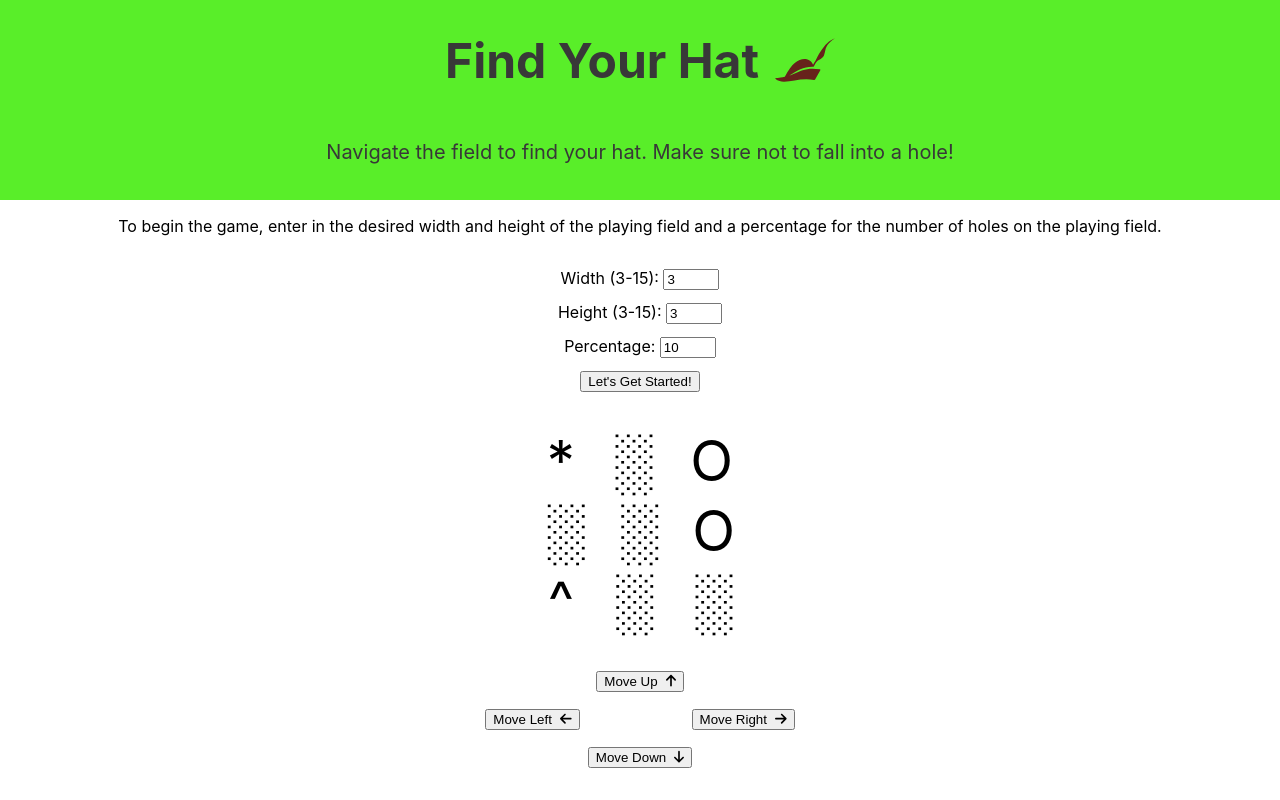
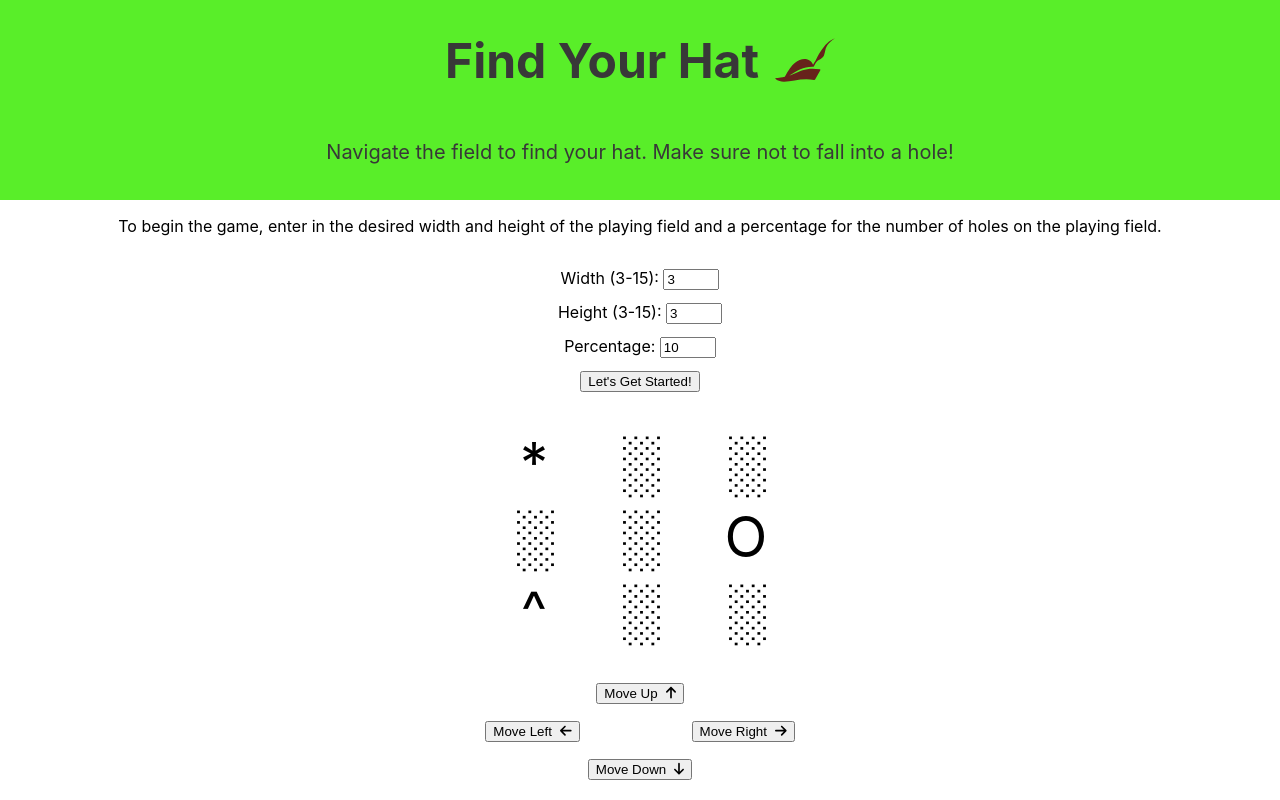
Before and after one commit to bradywinslow/findYourHat, a React (Create React App) app: page / in a window 1280 px wide. Both pictures are taken after a click on the input "Let's Get Started!". Built offline with nearby package versions, Linux system fonts and the light colour scheme.

Commit message:
style field to center and align characters

```diff
--- a/src/components/Field.jsx
+++ b/src/components/Field.jsx
@@ -12,7 +12,7 @@ export default function Field({ fieldData }) {
                             <tr className={styles.tableRows} key={rowIndex}>
                                 {row.map((cell, cellIndex) => {
                                     return (
-                                        <td key={cellIndex}>
+                                        <td className={styles.tableData} key={cellIndex}>
                                             {cell}
                                         </td>
                                     )
--- a/src/components/MovementButtons.jsx
+++ b/src/components/MovementButtons.jsx
@@ -10,20 +10,20 @@ export default function MovementButtons() {
     const [movementInput, setMovementInput] = useState();
 
     const moveUp = (e) => {
-        setMovementInput(e.input.change);
-    };
+        setMovementInput(movementInput);
+    }
 
     const moveLeft = (e) => {
 
-    };
+    }
 
     const moveRight = (e) => {
 
-    };
+    }
 
     const moveDown = (e) => {
 
-    };
+    }
 
     // Handles asking and accepting user input, and updating the current location
     /* function move() {
--- a/src/generateFieldLogic/generateField.js
+++ b/src/generateFieldLogic/generateField.js
@@ -9,11 +9,11 @@ function generateField(width, height, percentage) {
     for (let i = 0; i < height; i++) {
         result[i] = [];
         for (let j = 0; j < width; j++) {
-            const randomNumber = (Math.floor(Math.random() * 11));
-
-            if (randomNumber <= percentage / 10) {
+            const randomNumber = (Math.floor(Math.random() * 100));
+            console.log(randomNumber);
+            if (randomNumber < percentage) {
                 result[i][j] = hole;
-            } else if (randomNumber > percentage / 10) {
+            } else {
                 result[i][j] = fieldCharacter;
             }
         }
@@ -24,4 +24,14 @@ function generateField(width, height, percentage) {
     return result;
 }
 
+// Run the main game loop until the game is won or lost
+/* function runGameLoop() {
+    let gameOver = false;
+    while (!gameOver) {
+        print();
+        move();
+        gameOver = result();
+    }
+} */
+
 export { generateField };
--- a/src/styles/Field.module.css
+++ b/src/styles/Field.module.css
@@ -7,6 +7,14 @@
 
 .tableRows {
     display: flex;
-    justify-content: space-around;
+    justify-content: center;
     gap: 2rem;
 }
+
+.tableData {
+    display: flex;
+    justify-content: center;
+    align-items: center;
+    width: 4.5rem;
+    height: 4.5rem;
+}
```
Also changed, not shown: src/components/StartingForm.jsx (+45 -0 lines).
